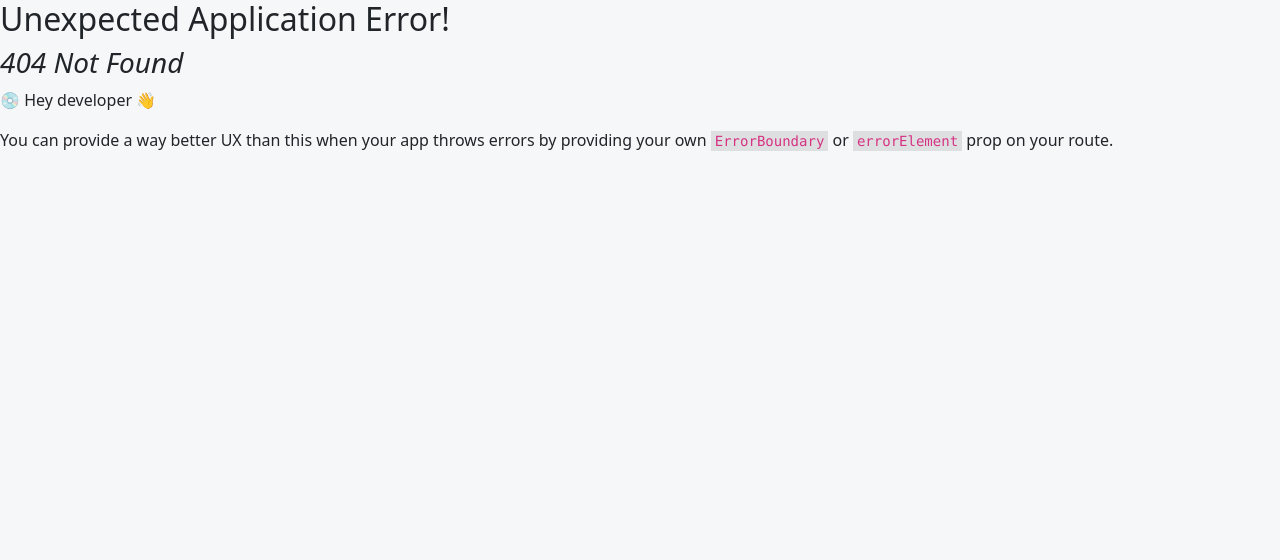
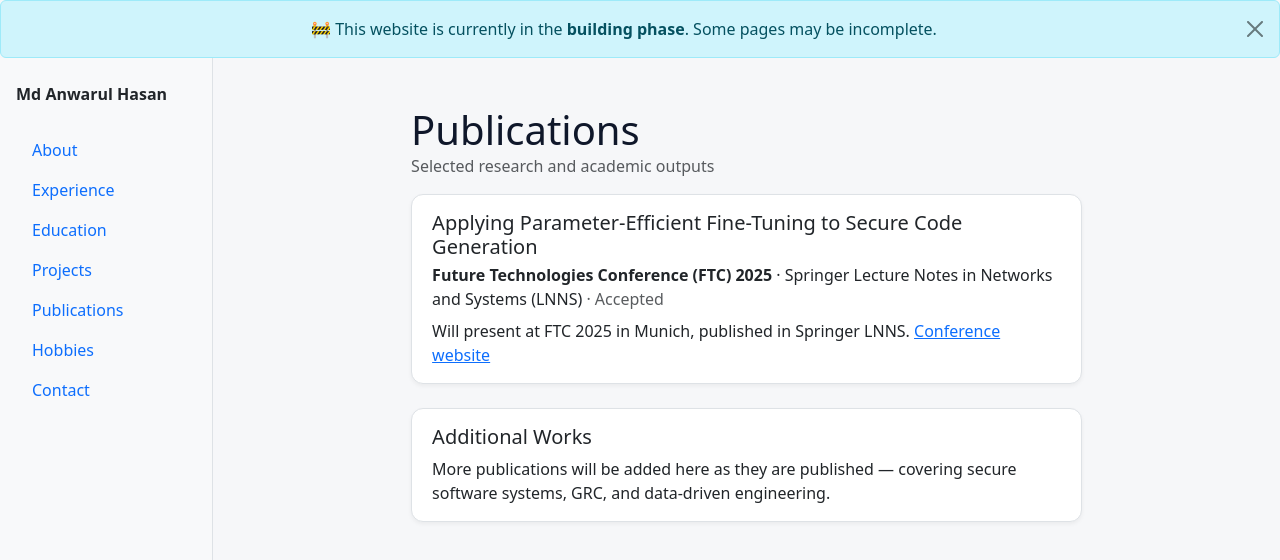
Before and after one commit to imahasan/imahasan.github.io, a React (Vite) app: page /#/publications in a window 1280 px wide. Before the commit this address had no page. Shown: the top 560 px of the page. Built offline with nearby package versions, Linux system fonts and the light colour scheme.

Commit message:
Update: Publication page is complete for now.

```diff
--- a/src/components/Sidebar.tsx
+++ b/src/components/Sidebar.tsx
@@ -23,7 +23,7 @@ const Sidebar: FC = () => {
           <Nav.Link as={Link} to="/experience">Experience</Nav.Link>
           <Nav.Link as={Link} to="/education">Education</Nav.Link>
           <Nav.Link href="#projects">Projects</Nav.Link>
-          <Nav.Link href="#publications">Publications</Nav.Link>
+          <Nav.Link as={Link} to="/publications">Publications</Nav.Link>
           <Nav.Link href="#hobbies">Hobbies</Nav.Link>
           <Nav.Link href="#contact">Contact</Nav.Link>
         </Nav>
--- a/src/main.tsx
+++ b/src/main.tsx
@@ -10,6 +10,7 @@ import App from "./App";
 import AboutPage from "./pages/AboutPage";
 import ExperiencePage from "./pages/ExperiencePage";
 import EducationPage from "./pages/EducationPage";
+import PublicationsPage from "./pages/PublicationsPage";
 
 const router = createHashRouter([
   {
@@ -20,6 +21,7 @@ const router = createHashRouter([
       { path: "about", element: <AboutPage /> },   // renders at "#/about"
       { path: "experience", element: <ExperiencePage /> }, // renders at "#/experience"
       { path: "education", element: <EducationPage /> },
+      { path: "publications", element: <PublicationsPage /> },
     ],
   },
 ]);
--- /dev/null
+++ b/src/pages/PublicationsPage.tsx
@@ -0,0 +1,58 @@
+import type { FC } from "react";
+
+const PublicationsPage: FC = () => {
+  return (
+    <main aria-labelledby="publications-title">
+      <section className="container py-4">
+        <section className="row justify-content-center">
+          <section className="col-lg-8">
+            <header className="mb-3">
+              <h1 id="publications-title" className="mb-0">Publications</h1>
+              <p className="text-muted">Selected research and academic outputs</p>
+            </header>
+
+            {/* FTC 2025 */}
+            <article className="card-like mb-4">
+              <header className="mb-2">
+                <h2 className="h5 mb-1">
+                  Applying Parameter-Efficient Fine-Tuning to Secure Code Generation
+                </h2>
+                <p className="mb-0">
+                  <span className="fw-semibold">
+                    Future Technologies Conference (FTC) 2025
+                  </span>{" "}
+                  · Springer Lecture Notes in Networks and Systems (LNNS)
+                  <span className="text-muted"> · Accepted</span>
+                </p>
+              </header>
+              <p className="mb-0">
+                Will present at FTC 2025 in Munich, published in Springer LNNS.{" "}
+                <a
+                  href="https://saiconference.com/FTC"
+                  target="_blank"
+                  rel="noreferrer"
+                >
+                  Conference website
+                </a>
+              </p>
+            </article>
+
+            {/* Placeholder for more works */}
+            <article className="card-like">
+              <header className="mb-2">
+                <h2 className="h5 mb-1">Additional Works</h2>
+              </header>
+              <p className="mb-0">
+                More publications will be added here as they are published —
+                covering secure software systems, GRC, and data-driven
+                engineering.
+              </p>
+            </article>
+          </section>
+        </section>
+      </section>
+    </main>
+  );
+};
+
+export default PublicationsPage;
```
